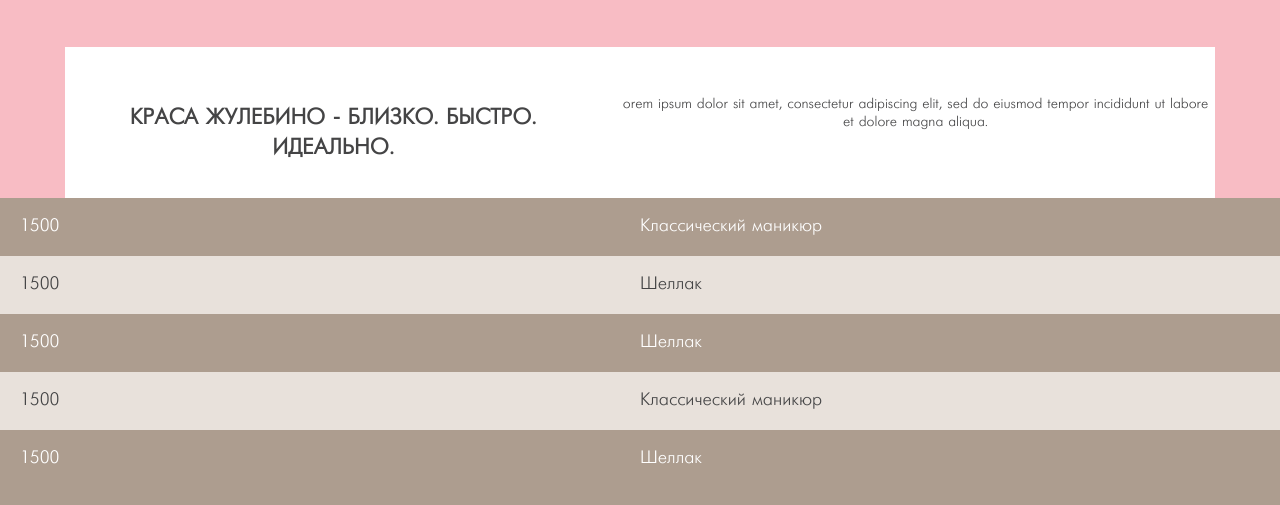
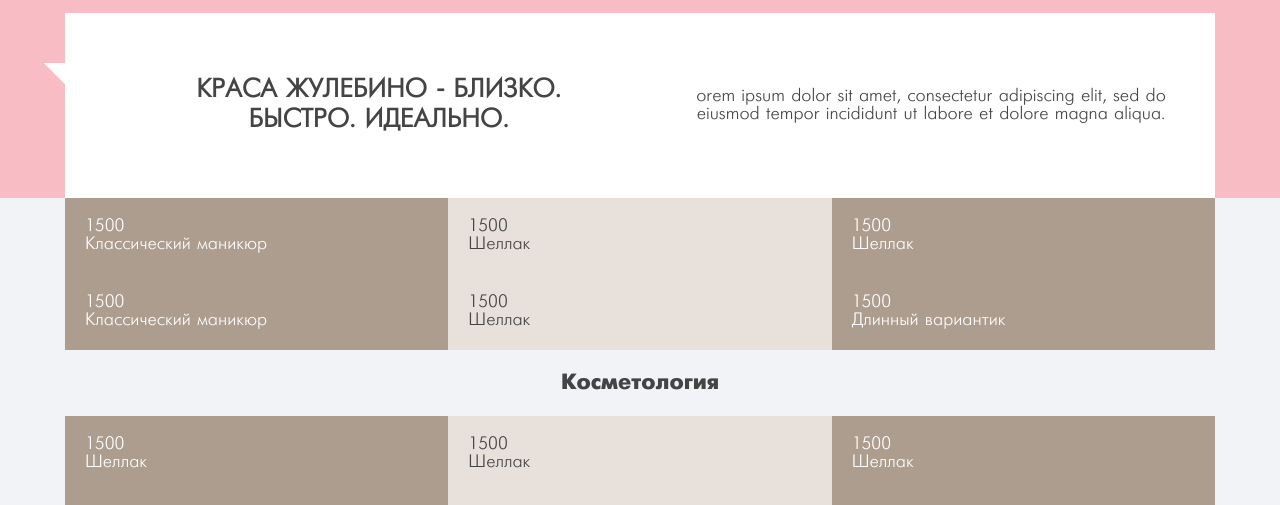
Before and after one commit to ventosae/krasasalon, a website: page _app/index.html in a window 1280 px wide. Shown: the part 274-779 px from the top of the page. Drawn offline with Linux system fonts and the light colour scheme.

Commit message:
add tabled optimised tables

```diff
--- a/_app/index.html
+++ b/_app/index.html
@@ -66,7 +66,7 @@
 
     <section class="price">
       <div class="price__table price__table--nails">
-        <h2 class="price__header">ногти</h2>
+        <h2 class="price__header price__header--first">ногти</h2>
         <ul class="price__items">
           <li class="price__item">
             <dl class="price__cost">
@@ -98,11 +98,23 @@
               <dd class="price__product">Шеллак</dd>
             </dl>
           </li>
+          <li class="price__item">
+            <dl class="price__cost">
+              <dt class="price__service">1500</dt>
+              <dd class="price__product">Длинный вариантик</dd>
+            </dl>
+          </li>
         </ul>
       </div>
       <div class="price__table price__table--cosmetology">
         <h2 class="price__header">Косметология</h2>
         <ul class="price__items">
+          <li class="price__item">
+            <dl class="price__cost">
+              <dt class="price__service">1500</dt>
+              <dd class="price__product">Шеллак</dd>
+            </dl>
+          </li>
           <li class="price__item">
             <dl class="price__cost">
               <dt class="price__service">1500</dt>
--- a/_app/sass/blocks/about.scss
+++ b/_app/sass/blocks/about.scss
@@ -5,10 +5,22 @@
   grid-area: about;
 
   @media only screen and (min-width: 768px) {
-    margin-top: -151px;
+    margin-top: -185px;
     background-color: white;
     grid-auto-flow: column;
     align-items: center;
+    padding: 3.3571rem 2.1429rem;
+    position: relative;
+
+    &::after {
+      content: "";
+      position: absolute;
+      top: 35px;
+      left: -15px;
+      border: 15px solid transparent;
+      border-bottom-color: #ffffff;
+      transform: rotate(45deg);
+    }
   }
 }
 
@@ -20,6 +32,12 @@
   text-align: center;
   width: 80%;
   padding-top: 1.071em;
+
+  @media only screen and (min-width: 768px) {
+    line-height: 2.1429rem;
+    font-size: 1.8571rem;
+    padding: 0;
+  }
 }
 
 .about__description {
@@ -27,4 +45,12 @@
   line-height: 1.2857rem;
   text-align: center;
   margin-bottom: 1.2857rem;
+
+  @media only screen and (min-width: 768px) {
+    line-height: 1.2857rem;
+    font-size: 1.2857rem;
+    padding: 0;
+    margin-bottom: 0;
+  }
+
 }
--- a/_app/sass/blocks/price.scss
+++ b/_app/sass/blocks/price.scss
@@ -2,6 +2,10 @@
   grid-area: price;
   background-color: $light-g;
   position: relative;
+
+  @media only screen and (min-width: 768px){
+    @include tablet;
+  }
 }
 
 .price__table {
@@ -18,8 +22,10 @@
   padding-bottom: 18px;
   padding-top: 18px;
 
-  @media only screen and (min-width: 768px) {
-    display: none;
+  &--first {
+    @media only screen and (min-width: 768px) {
+      display: none;
+    }
   }
 }
 
@@ -28,6 +34,10 @@
   display: grid;
   grid-template-columns: 1fr;
   color: white;
+
+  @media only screen and (min-width: 768px) {
+    grid-template-columns: 1fr 1fr 1fr;
+  }
 }
 
 .price__item {
@@ -35,10 +45,20 @@
   padding-left: 1.4286rem;
   padding-right: 1.4286rem;
 
-  &:nth-child(2n) {
-    background-color: $light-b;
-    color: $text-color;
+  @media only screen and (max-width: 768px) {
+    &:nth-child(2n) {
+      background-color: $light-b;
+      color: $text-color;
+    }
   }
+
+  @media only screen and (min-width: 768px) {
+    &:nth-child(3n-1) {
+      background-color: $light-b;
+      color: $text-color;
+    }
+  }
+
 }
 
 .price__cost {
@@ -49,6 +69,10 @@
   line-height: 1.2857rem;
   padding-top: 20px;
   padding-bottom: 20px;
+
+  @media only screen and (min-width: 768px) {
+    grid-template-columns: 1fr;
+  }
 }
 
 .price__service {
```
Also changed, not shown: _app/css/style.css, _app/css/style.min.css, _site/css/style.css, _site/css/style.min.css, css/style.css, css/style.min.css.
